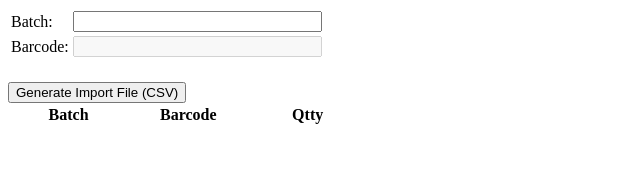
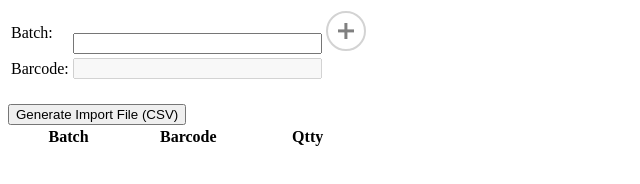
Before and after one commit to franciscoGar/franciscoGar.github.io, a plain HTML site: page index.html in a window 1280 px wide. Shown: the whole page, without its empty margins (0-640 px from the left). Drawn offline with Linux system fonts and the light colour scheme.

Commit message:
Update index.html

```diff
--- a/index.html
+++ b/index.html
@@ -1,6 +1,40 @@
 <!DOCTYPE html>
 <html>
 <head>
+<meta name="viewport" content="width=device-width, user-scalable=no">
+<style>
+.plus-button {
+	border: 2px solid lightgrey;
+	background-color: #fff;
+	font-size: 16px;
+	height: 2.5em;
+	width: 2.5em;
+	border-radius: 999px;
+	position: relative;
+
+	&:after,
+	&:before {
+		content: "";
+		display: block;
+		background-color: grey;
+		position: absolute;
+		top: 50%;
+		left: 50%;
+		transform: translate(-50%, -50%);
+	}
+
+	&:before {
+		height: 1em;
+		width: 0.2em;
+	}
+
+	&:after {
+		height: 0.2em;
+		width: 1em;
+	}
+}
+
+</style>
 <title>Inventory</title>
 
 
@@ -14,6 +48,7 @@
                 </td>
                 <td>
                     <input id="BatCH" name="BatCH" inputmode="numeric" size="28" />
+					<button class="plus-button"></button>
                 </td>
             </tr>
             <tr>
```
